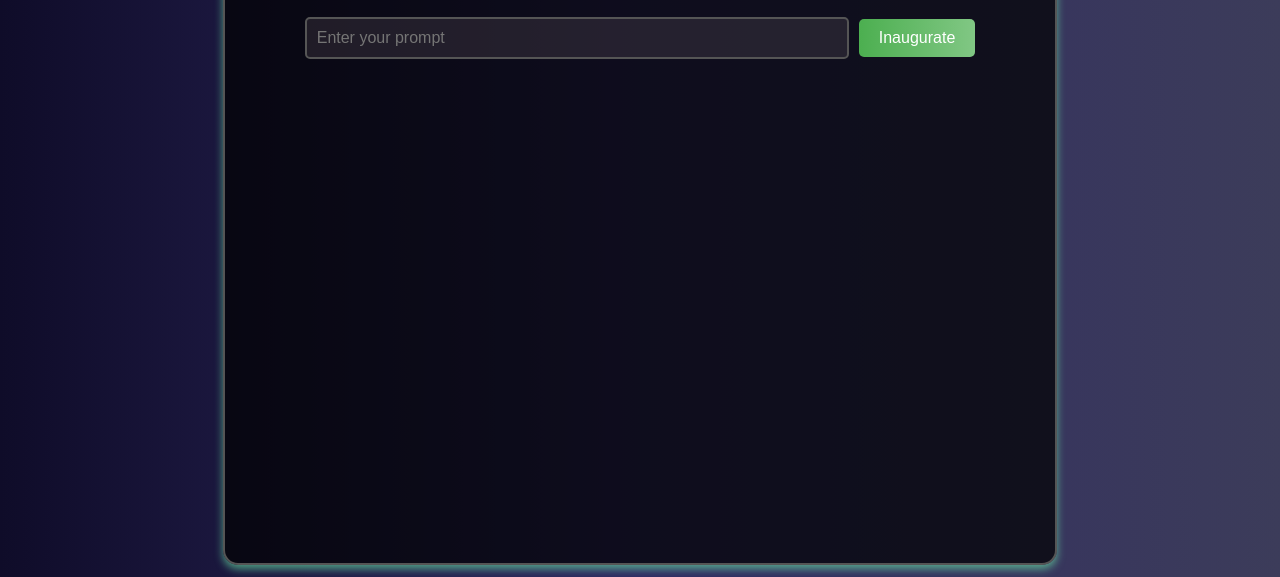
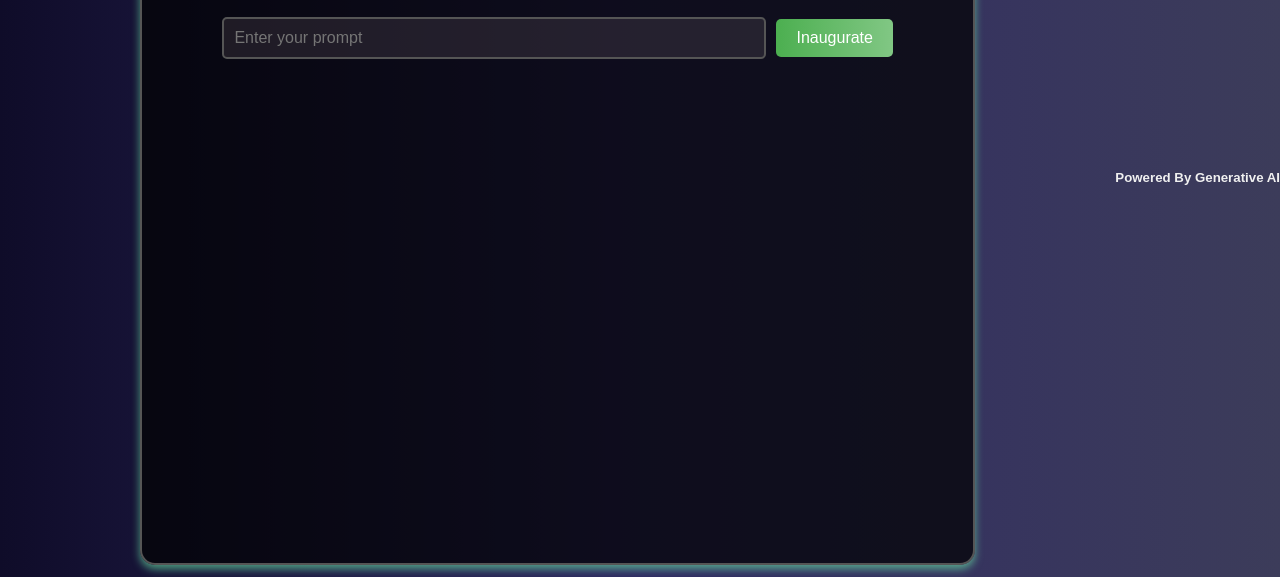
Before and after one commit to N-i-k-e-t/Lighting-AI, a plain HTML site: page index.html in a window 1280 px wide. Shown: the part 223-800 px from the top of the page. Drawn offline with Linux system fonts and the light colour scheme.

Commit message:
Update index.html

```diff
--- a/index.html
+++ b/index.html
@@ -33,6 +33,7 @@
       <video id="videoPlayer" controls></video>
     </div>
   </div>
+  <h5>Powered By Generative AI</h5>
   <script src="/assets/js/script.js"></script>
 </body>
 </html>
```
